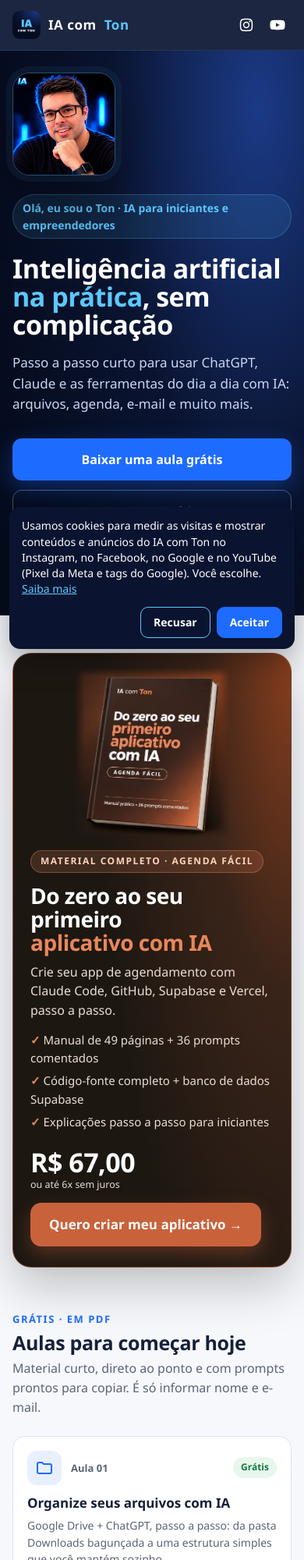
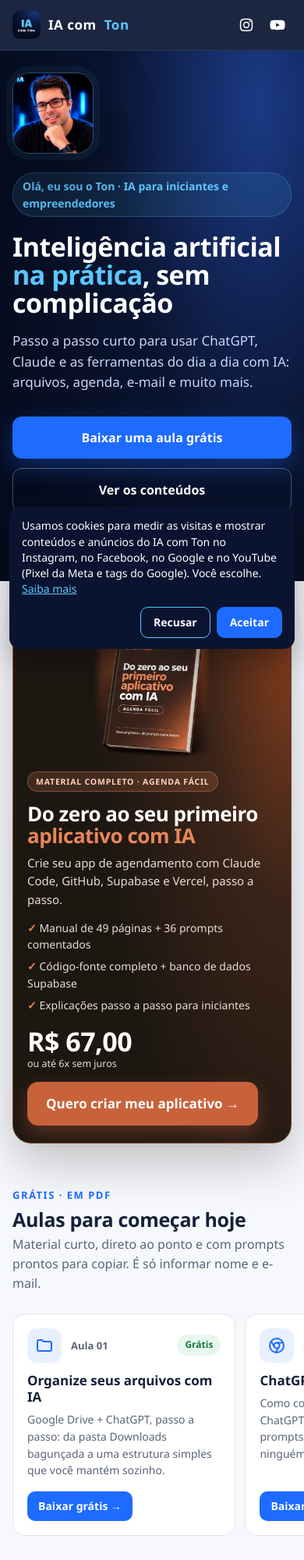
Before and after one commit to metonsoares/iacomton, a plain HTML site: page index.html in a window 390 px wide. Shown: the top 2000 px of the page at 78% size. Drawn offline with Linux system fonts and the light colour scheme; no server answers.

Commit message:
Home no celular: aulas, mais vistos e conteúdos em fileiras de deslizar; vitrine e topo mais compactos
Página no celular de 4.861 px para ~3.440 px.

Co-Authored-By: Claude Opus 5.5 <noreply@anthropic.com>

```diff
--- a/index.html
+++ b/index.html
@@ -195,11 +195,25 @@
     section,section.largura{padding-top:48px}
     .grade{grid-template-columns:repeat(2,1fr);gap:12px}
     .post p{font-size:14px}
-    .aulas.compacto{grid-template-columns:1fr}
     .destaques{grid-template-columns:repeat(2,1fr);gap:12px}
-    .vitrine h3{font-size:28px}
-    .trilho .post{flex-basis:62vw}
+    .vitrine h3{font-size:26px}
+    .vitrine .rotulo{font-size:10.5px;letter-spacing:.8px;padding:4px 10px}
     .setas{display:none}
+    /* Celular: aulas, mais vistos e conteúdos viram fileiras de deslizar, da borda à borda da tela */
+    .aulas.compacto,.destaques,.trilho{display:flex;gap:12px;overflow-x:auto;scroll-snap-type:x mandatory;scroll-padding-left:16px;margin-left:-16px;margin-right:-16px;padding:2px 16px 12px;scrollbar-width:none}
+    .aulas.compacto::-webkit-scrollbar,.destaques::-webkit-scrollbar,.trilho::-webkit-scrollbar{display:none}
+    .aulas.compacto>li{flex:0 0 80%;scroll-snap-align:start}
+    .destaques>li,.trilho .post{flex:0 0 44%;scroll-snap-align:start}
+    .destaques{margin-bottom:28px}
+    .post .info{padding:10px 11px 12px}
+    .post p{font-size:13.5px}
+    .meta{font-size:11px}
+    .vitrine a{padding:22px 18px}
+    .vitrine img{max-width:150px}
+    .vitrine ul{font-size:14px;margin-bottom:16px}
+    .vitrine p{font-size:15px}
+    .foto{max-width:104px}
+    .topo .largura{padding-bottom:40px}
   }
   @media (prefers-reduced-motion:reduce){*{transition:none!important;scroll-behavior:auto!important}}
 </style>
```
